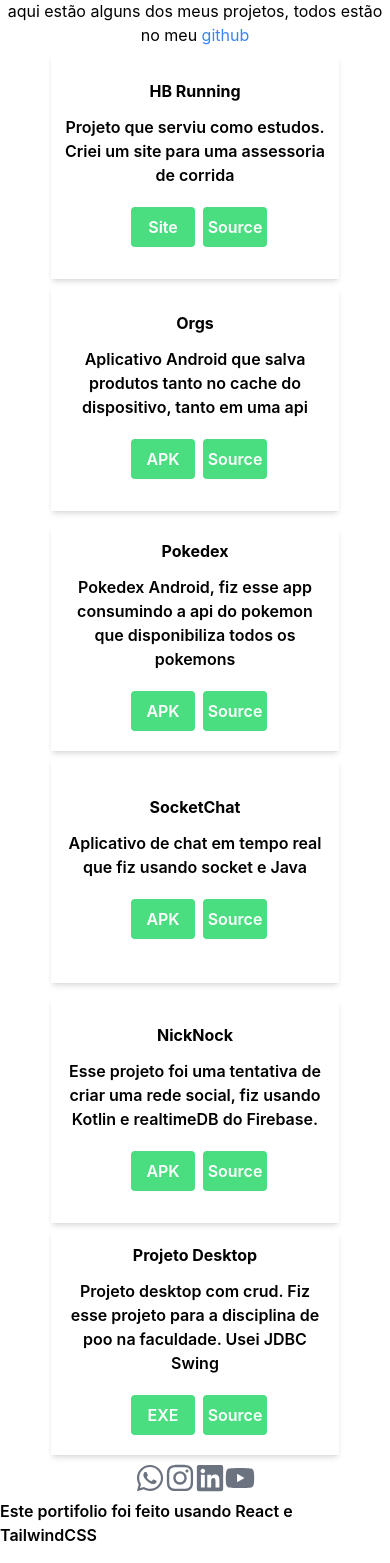
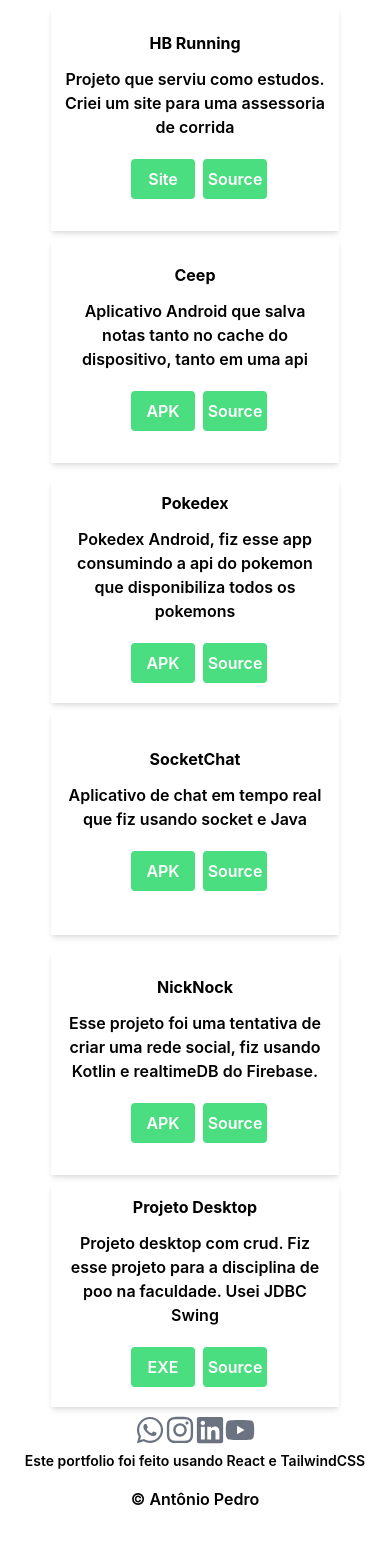
Before and after one commit to Antoniop87/antoniopedrodev, a React (Create React App) app: page / in a window 390 px wide. Shown: the part 217-1780 px from the top of the page. After the commit the page ends 1728 px from the top, so only its background shows below. Built offline with nearby package versions, Linux system fonts and the light colour scheme.

Commit message:
alterando nome e links de projetos

```diff
--- a/src/Components/Projects.js
+++ b/src/Components/Projects.js
@@ -10,12 +10,12 @@ const Projects = (props) => {
             <div className="botao flex justify-center items-center">
                 <div className="m-2">
                     <a href={props.href}>
-                        <button className="text-center bg-green-400 w-16 h-10 text-white font-semibold rounded">{props.button}</button>
+                        <button className="text-center bg-green-400 hover:bg-green-500 w-16 h-10 text-white font-semibold rounded">{props.button}</button>
                     </a>
                 </div>
                 <div>
                     <a href={props.href1}>
-                        <button className="teste text-center bg-green-400 w-16 h-10 text-white font-semibold rounded">{props.teste}</button>
+                        <button className="teste text-center bg-green-400 hover:bg-green-500 w-16 h-10 text-white font-semibold rounded">{props.teste}</button>
                     </a>
                 </div>
             </div>
--- a/src/Pages/Home.js
+++ b/src/Pages/Home.js
@@ -39,25 +39,25 @@ function Home() {
             <div className="flex flex-col items-center justify-center m-4">
                 <img className={`rounded-full w-28 h-28 border-4 ${borderColor} transition duration-500`} src="./imgs/perfildev.jpeg" />
             </div>
-            <h3 className=" text-center font-semibold">Antônio Pedro</h3>
-            <p className="text-center">Desenvolvedor de software, cursando Sistemas para Internet no IFPE <br /> aqui estão alguns dos meus projetos, todos estão no meu <a href="https://github.com/Antoniop87" className="text-blue-500">github</a></p>
+            <h3 className=" text-center font-semibold text-md sm:text-xl">Antônio Pedro</h3>
+            <p className="text-center text-xs sm:text-base">Desenvolvedor de software, cursando Sistemas para Internet no IFPE <br /> aqui estão alguns dos meus projetos, todos estão no meu <a href="https://github.com/Antoniop87" className="text-blue-500 hover:text-blue-700">github</a></p>
             <div className="sm:flex">
                 <Projects
                     className=""
                     h1={"HB Running"}
                     p={"Projeto que serviu como estudos. Criei um site para uma assessoria de corrida"}
-                    href={"https://hbrunning.vercel.app/"}
+                    href={"https://hbrunning-six.vercel.app/"}
                     button={"Site"}
                     href1={"https://github.com/Antoniop87/HB-Running"}
                     teste={"Source"}
                 />
                 <Projects
                     className=""
-                    h1={"Orgs"}
-                    p={"Aplicativo Android que salva produtos tanto no cache do dispositivo, tanto em uma api"}
+                    h1={"Ceep"}
+                    p={"Aplicativo Android que salva notas tanto no cache do dispositivo, tanto em uma api"}
                     href={"/download"}
                     button={"APK"}
-                    href1={"https://github.com/Antoniop87/AppOrgs"}
+                    href1={"https://github.com/Antoniop87/App_consumindo_api"}
                     teste={"Source"}
                 />
             </div>
@@ -124,7 +124,8 @@ function Home() {
                 </button>
             </div>
             <div>
-                <h3 className="mb-4 font-semibold" >Este portifolio foi feito usando React e TailwindCSS</h3>
+                <h3 className="mb-4 font-semibold text-center text-sm sm:text-base" >Este portfolio foi feito usando React e TailwindCSS</h3>
+                <p className="font-semibold text-center">© Antônio Pedro</p>
             </div>
         </body>
 
```
Also changed, not shown: src/dist/output.css.
